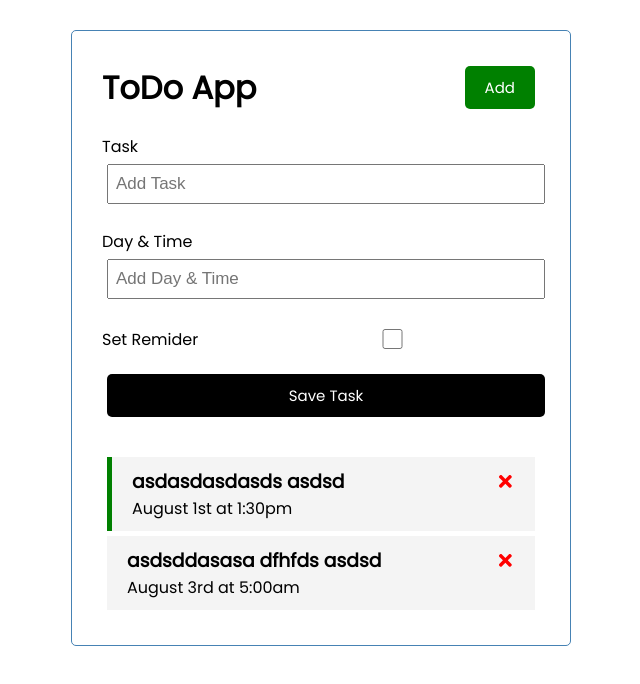
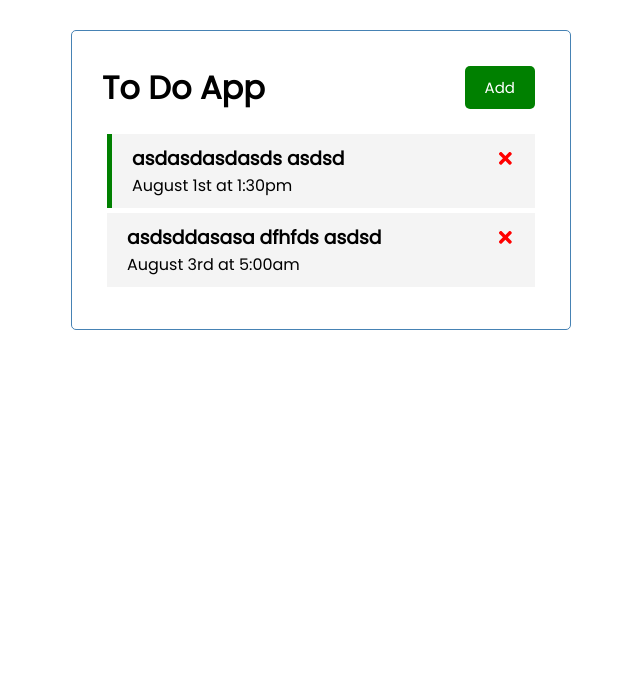
Before and after one commit to danielsky81/react-todo-app, a React (Create React App) app: page / in a window 1280 px wide. Shown: the top 684 px of the page, without its empty margins (319-959 px from the left). Built offline with nearby package versions, Linux system fonts and the light colour scheme; the HTML template or start-up script is replaced by a standard one.

Commit message:
Add Show Hide Form

```diff
--- a/src/App.js
+++ b/src/App.js
@@ -4,6 +4,7 @@
 import AddTask from "./components/AddTask";
 
 function App() {
+  const [showAddTask, setShowAddTask] = useState(false);
   const [tasks, setTasks] = useState([
     {
       id: 1,
@@ -17,7 +18,7 @@
       day: 'August 3rd at 5:00am',
       reminder: false
     }
-  ])
+  ]);
 
   const addTask = task => {
     const id = Math.floor(Math.random()*10000) + 1
@@ -35,8 +36,8 @@
 
   return (
     <div className="container">
-      <Header />
-      <AddTask onAdd={addTask} />
+      <Header onAdd={() => setShowAddTask(!showAddTask)} showAdd={showAddTask}/>
+      {showAddTask && <AddTask onAdd={addTask} />}
       {tasks.length > 0 ? (
         <Tasks tasks={tasks} onDelete={deleteTask} onToggle={toggleReminder} />
       ) : (
--- a/src/components/Header.jsx
+++ b/src/components/Header.jsx
@@ -1,17 +1,21 @@
 import React from 'react'
 import Button from './Button'
 
-const Header = () => {
-  const onClick = () => {
-    console.log('onClick')
-  }
-
+const Header = ({title, onAdd, showAdd}) => {
   return (
     <header className='header'>
-      <h1>ToDo App</h1>
-      <Button color='green' text='Add' onClick={onClick}/>
+      <h1>{title}</h1>
+      <Button
+        color={showAdd ? 'red' : 'green'}
+        text={showAdd ? 'Close' : 'Add'}
+        onClick={onAdd}
+      />
     </header>
   )
 }
 
+Header.defaultProps = {
+  title: 'To Do App'
+}
+
 export default Header
```
